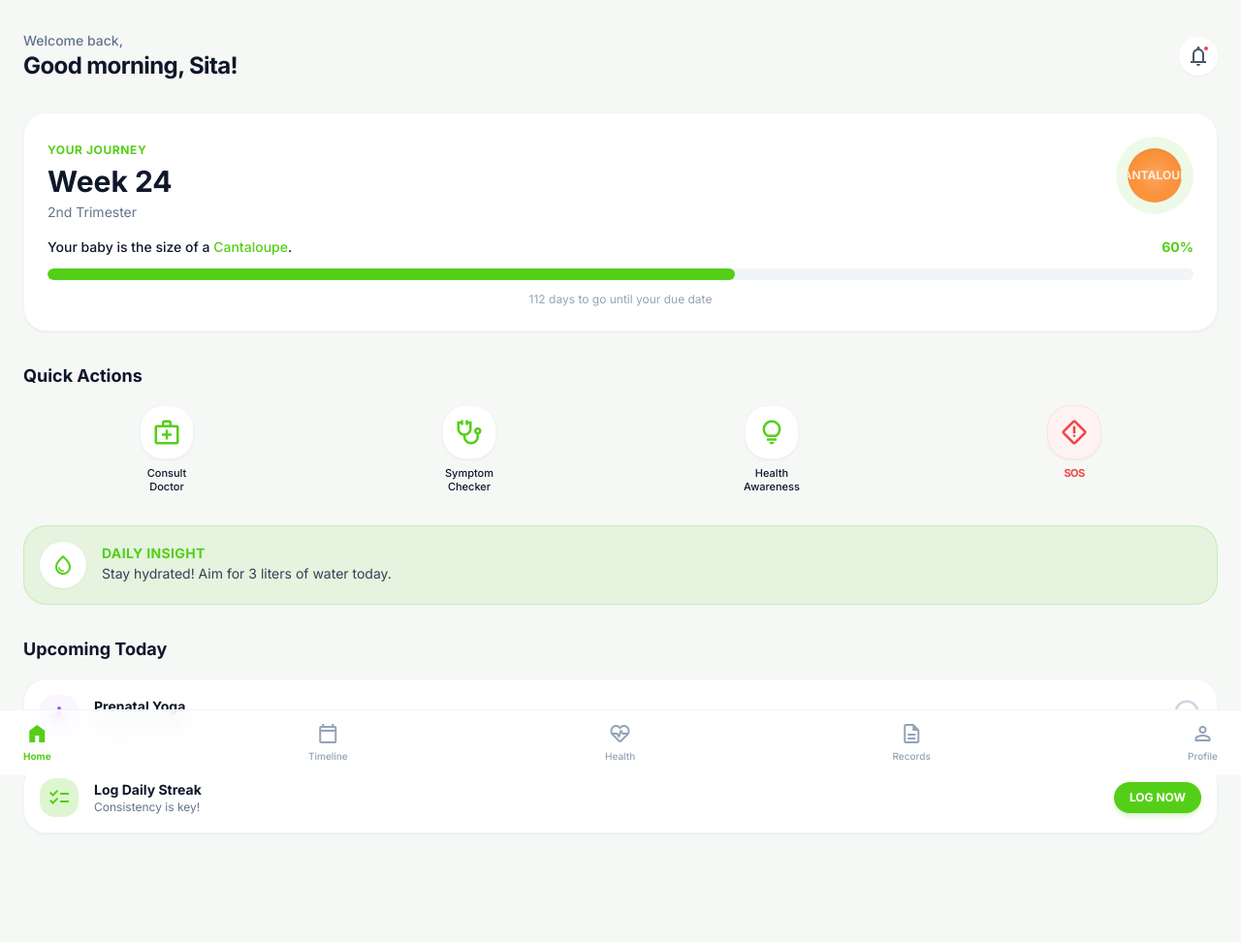
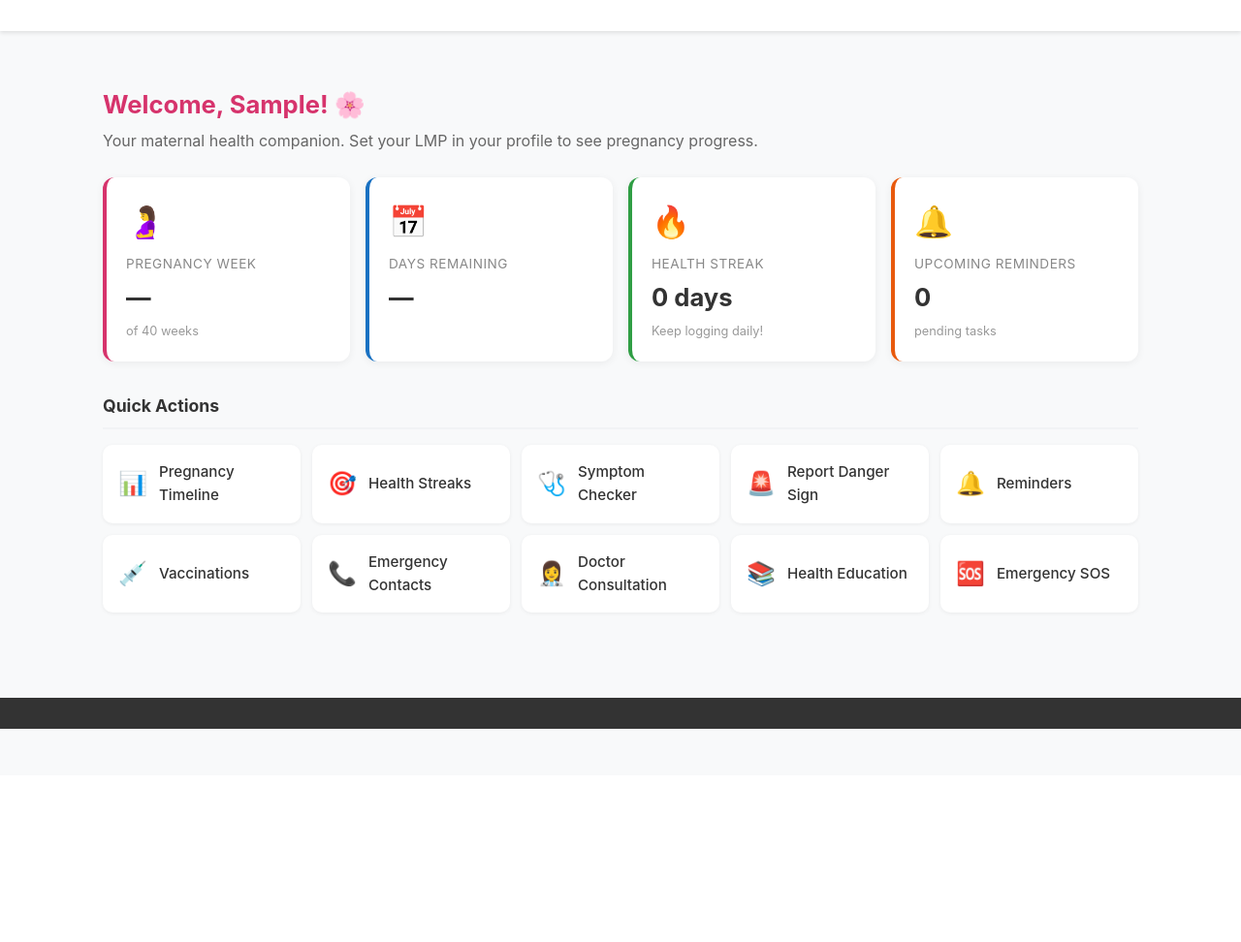
Before and after one commit to saugat2003/codeyatra2.0_access_denied_matritwa, a Django app: page /dashboard/ in a window 1280 px wide. Shown: the whole page at 97% size. After the commit the page ends 752 px from the top, so only its background shows below. Run offline with Django 5.2, Linux system fonts and the light colour scheme; the visitor is signed in with stand-in values (Sample User, id 1); data that the repository does not hold is empty; some libraries are stand-ins or nearby versions.

Commit message:
feat(templates): add patient dashboard and pregnancy timeline
- welcome_dashboard.html: overview cards, progress bar, current
  milestone, quick actions grid, recent symptoms, next vaccination
- pregnancy_timeline.html: week-by-week timeline with current week
  highlight, milestone details with baby size and tips

```diff
--- a/templates/main/welcome_dashboard.html
+++ b/templates/main/welcome_dashboard.html
@@ -1,193 +1,203 @@
-<!DOCTYPE html>
+{% extends "base.html" %}
+{% load static %}
 
-<html lang="en"><head>
-<meta charset="utf-8"/>
-<meta content="width=device-width, initial-scale=1.0" name="viewport"/>
-<title>Matritwa - Welcome Dashboard</title>
-<script src="https://cdn.tailwindcss.com?plugins=forms,container-queries"></script>
-<link href="https://fonts.googleapis.com/css2?family=Material+Symbols+Outlined:wght,FILL@100..700,0..1&amp;display=swap" rel="stylesheet"/>
-<link href="https://fonts.googleapis.com/css2?family=Inter:wght@400;500;600;700&amp;display=swap" rel="stylesheet"/>
-<link href="https://fonts.googleapis.com/css2?family=Material+Symbols+Outlined:wght,FILL@100..700,0..1&amp;display=swap" rel="stylesheet"/>
-<script id="tailwind-config">
-        tailwind.config = {
-            darkMode: "class",
-            theme: {
-                extend: {
-                    colors: {
-                        "primary": "#54cf17",
-                        "background-light": "#f6f8f6",
-                        "background-dark": "#162111",
-                    },
-                    fontFamily: {
-                        "display": ["Inter", "sans-serif"]
-                    },
-                    borderRadius: {
-                        "DEFAULT": "0.5rem",
-                        "lg": "1rem",
-                        "xl": "1.5rem",
-                        "full": "9999px"
-                    },
-                },
-            },
-        }
-    </script>
+{% block title %}Dashboard | Matritwa{% endblock %}
+{% block body_class %}page-dashboard{% endblock %}
+
+{% block extra_css %}
 <style>
-        body {
-            font-family: 'Inter', sans-serif;
-        }
-        .material-symbols-outlined {
-            font-variation-settings: 'FILL' 0, 'wght' 400, 'GRAD' 0, 'opsz' 24;
-        }
-        .active-nav .material-symbols-outlined {
-            font-variation-settings: 'FILL' 1;
-        }
+  .dashboard { max-width: 1100px; margin: 0 auto; padding: 1.5rem 1rem; }
+  .dashboard__greeting { margin-bottom: 1.5rem; }
+  .dashboard__greeting h1 { font-size: 1.6rem; color: #d6336c; }
+  .dashboard__greeting p { color: #666; margin-top: .25rem; }
+
+  .overview-cards { display: grid; grid-template-columns: repeat(auto-fit, minmax(220px, 1fr)); gap: 1rem; margin-bottom: 2rem; }
+  .card { background: #fff; border-radius: 12px; padding: 1.25rem; box-shadow: 0 2px 8px rgba(0,0,0,.06); transition: transform .15s; }
+  .card:hover { transform: translateY(-2px); box-shadow: 0 4px 16px rgba(0,0,0,.1); }
+  .card__icon { font-size: 2rem; margin-bottom: .5rem; }
+  .card__title { font-size: .85rem; text-transform: uppercase; letter-spacing: .5px; color: #888; margin-bottom: .25rem; }
+  .card__value { font-size: 1.6rem; font-weight: 700; color: #333; }
+  .card__subtitle { font-size: .8rem; color: #999; margin-top: .25rem; }
+
+  .card--pink { border-left: 4px solid #d6336c; }
+  .card--blue { border-left: 4px solid #1971c2; }
+  .card--green { border-left: 4px solid #2f9e44; }
+  .card--orange { border-left: 4px solid #e8590c; }
+  .card--purple { border-left: 4px solid #7048e8; }
+
+  .progress-bar-wrap { background: #e9ecef; border-radius: 100px; height: 10px; margin-top: .75rem; overflow: hidden; }
+  .progress-bar-fill { height: 100%; border-radius: 100px; background: linear-gradient(90deg, #d6336c, #e8590c); transition: width .4s; }
+
+  .milestone-card { background: linear-gradient(135deg, #fff0f6, #fff4e6); border-radius: 12px; padding: 1.5rem; margin-bottom: 2rem; }
+  .milestone-card h3 { color: #d6336c; margin-bottom: .5rem; }
+  .milestone-card p { color: #555; line-height: 1.7; }
+  .milestone-card .baby-size { display: inline-block; background: #d6336c; color: #fff; padding: .25rem .75rem; border-radius: 100px; font-size: .85rem; margin-top: .5rem; }
+
+  .quick-actions { display: grid; grid-template-columns: repeat(auto-fit, minmax(180px, 1fr)); gap: .75rem; margin-bottom: 2rem; }
+  .quick-action { display: flex; align-items: center; gap: .75rem; background: #fff; padding: 1rem; border-radius: 10px; text-decoration: none; color: #333; box-shadow: 0 1px 4px rgba(0,0,0,.06); transition: all .15s; }
+  .quick-action:hover { background: #fff0f6; transform: translateY(-1px); }
+  .quick-action__icon { font-size: 1.5rem; }
+  .quick-action__label { font-weight: 500; font-size: .95rem; }
+
+  .section-title { font-size: 1.1rem; color: #333; margin-bottom: 1rem; padding-bottom: .5rem; border-bottom: 2px solid #f1f3f5; }
+
+  .symptom-item { display: flex; justify-content: space-between; align-items: center; padding: .75rem 0; border-bottom: 1px solid #f1f3f5; }
+  .symptom-item__name { font-weight: 500; }
+  .symptom-item__severity { font-size: .8rem; padding: .2rem .6rem; border-radius: 100px; }
+  .severity--mild { background: #d3f9d8; color: #2b8a3e; }
+  .severity--moderate { background: #fff3bf; color: #e67700; }
+  .severity--severe { background: #ffe3e3; color: #c92a2a; }
 </style>
-<style>
-    body {
-      min-height: max(884px, 100dvh);
-    }
-  </style>
-  </head>
-<body class="bg-background-light dark:bg-background-dark text-slate-900 dark:text-slate-100 min-h-screen pb-24">
-<!-- Header Section -->
-<header class="flex items-center justify-between px-6 pt-8 pb-4">
-<div class="flex flex-col">
-<span class="text-sm font-medium text-slate-500 dark:text-slate-400">Welcome back,</span>
-<h1 class="text-2xl font-bold tracking-tight">Good morning, Sita!</h1>
+{% endblock %}
+
+{% block content %}
+<div class="dashboard">
+
+  <!-- Greeting -->
+  <div class="dashboard__greeting">
+    <h1>Welcome, {{ user.get_short_name }}! 🌸</h1>
+    {% if week %}
+      <p>You are in <strong>Week {{ week }}</strong> of your pregnancy — {{ trimester|default:"" }}{% if trimester == 1 %}st{% elif trimester == 2 %}nd{% elif trimester == 3 %}rd{% endif %} Trimester</p>
+    {% else %}
+      <p>Your maternal health companion. Set your LMP in your profile to see pregnancy progress.</p>
+    {% endif %}
   </div>
-<div class="relative">
-<button class="w-10 h-10 flex items-center justify-center rounded-full bg-white dark:bg-slate-800 shadow-sm">
-<span class="material-symbols-outlined text-slate-600 dark:text-slate-300">notifications</span>
-<span class="absolute top-2 right-2 w-2 h-2 bg-red-500 rounded-full border-2 border-white dark:border-slate-800"></span>
-</button>
+
+  <!-- Overview Cards -->
+  <div class="overview-cards">
+    <div class="card card--pink">
+      <div class="card__icon">🤰</div>
+      <div class="card__title">Pregnancy Week</div>
+      <div class="card__value">{{ week|default:"—" }}</div>
+      <div class="card__subtitle">of 40 weeks</div>
+      {% if progress %}
+        <div class="progress-bar-wrap">
+          <div class="progress-bar-fill" style="width: {{ progress }}%"></div>
         </div>
-</header>
-<!-- Main Journey Card -->
-<section class="px-6 py-4">
-<div class="bg-white dark:bg-slate-800 rounded-xl p-6 shadow-sm border border-slate-100 dark:border-slate-700">
-<div class="flex justify-between items-start mb-4">
-<div class="space-y-1">
-<span class="text-xs font-bold uppercase tracking-wider text-primary">Your Journey</span>
-<h2 class="text-3xl font-bold text-slate-900 dark:text-white">Week 24</h2>
-<p class="text-sm text-slate-500 dark:text-slate-400">2nd Trimester</p>
+      {% endif %}
     </div>
-<div class="w-20 h-20 bg-primary/10 rounded-full flex items-center justify-center">
-<!-- Cantaloupe Placeholder Illustration -->
-<div class="w-14 h-14 bg-orange-400 rounded-full relative overflow-hidden flex items-center justify-center shadow-inner" data-alt="Stylized orange cantaloupe illustration for baby size">
-<div class="absolute inset-0 opacity-20 bg-[radial-gradient(circle_at_center,_var(--tw-gradient-stops))] from-white via-transparent to-transparent"></div>
-<span class="text-xs font-bold text-white/80 uppercase">Cantaloupe</span>
+
+    <div class="card card--blue">
+      <div class="card__icon">📅</div>
+      <div class="card__title">Days Remaining</div>
+      <div class="card__value">{{ days_left|default:"—" }}</div>
+      {% if edd %}
+        <div class="card__subtitle">EDD: {{ edd|date:"M d, Y" }}</div>
+      {% endif %}
     </div>
+
+    <div class="card card--green">
+      <div class="card__icon">🔥</div>
+      <div class="card__title">Health Streak</div>
+      <div class="card__value">{{ streak_count }} days</div>
+      <div class="card__subtitle">Keep logging daily!</div>
     </div>
+
+    <div class="card card--orange">
+      <div class="card__icon">🔔</div>
+      <div class="card__title">Upcoming Reminders</div>
+      <div class="card__value">{{ upcoming_reminders }}</div>
+      <div class="card__subtitle">pending tasks</div>
     </div>
-<div class="space-y-3">
-<div class="flex justify-between items-end">
-<p class="text-sm font-medium">Your baby is the size of a <span class="text-primary">Cantaloupe</span>.</p>
-<p class="text-sm font-bold text-primary">60%</p>
+
+    {% if pending_danger_signs %}
+    <div class="card card--purple">
+      <div class="card__icon">⚠️</div>
+      <div class="card__title">Danger Signs</div>
+      <div class="card__value">{{ pending_danger_signs }}</div>
+      <div class="card__subtitle">pending review</div>
     </div>
-<div class="w-full bg-slate-100 dark:bg-slate-700 h-3 rounded-full overflow-hidden">
-<div class="bg-primary h-full rounded-full w-[60%]"></div>
+    {% endif %}
   </div>
-<p class="text-xs text-slate-400 dark:text-slate-500 text-center">112 days to go until your due date</p>
+
+  <!-- Current Milestone -->
+  {% if current_milestone %}
+  <div class="milestone-card">
+    <h3>📌 {{ current_milestone.title }}</h3>
+    <p>{{ current_milestone.description }}</p>
+    {% if current_milestone.baby_size %}
+      <span class="baby-size">🍼 Baby is about the size of {{ current_milestone.baby_size }}</span>
+    {% endif %}
+    {% if current_milestone.tips %}
+      <p style="margin-top: .75rem;"><strong>💡 Tip:</strong> {{ current_milestone.tips }}</p>
+    {% endif %}
   </div>
+  {% endif %}
+
+  <!-- Quick Actions -->
+  <h2 class="section-title">Quick Actions</h2>
+  <div class="quick-actions">
+    <a href="{% url 'main:pregnancy_timeline' %}" class="quick-action">
+      <span class="quick-action__icon">📊</span>
+      <span class="quick-action__label">Pregnancy Timeline</span>
+    </a>
+    <a href="{% url 'main:health_streaks' %}" class="quick-action">
+      <span class="quick-action__icon">🎯</span>
+      <span class="quick-action__label">Health Streaks</span>
+    </a>
+    <a href="{% url 'main:symptom_checker' %}" class="quick-action">
+      <span class="quick-action__icon">🩺</span>
+      <span class="quick-action__label">Symptom Checker</span>
+    </a>
+    <a href="{% url 'main:report_danger_sign' %}" class="quick-action">
+      <span class="quick-action__icon">🚨</span>
+      <span class="quick-action__label">Report Danger Sign</span>
+    </a>
+    <a href="{% url 'main:reminders' %}" class="quick-action">
+      <span class="quick-action__icon">🔔</span>
+      <span class="quick-action__label">Reminders</span>
+    </a>
+    <a href="{% url 'main:vaccination_details' %}" class="quick-action">
+      <span class="quick-action__icon">💉</span>
+      <span class="quick-action__label">Vaccinations</span>
+    </a>
+    <a href="{% url 'main:emergency_contacts' %}" class="quick-action">
+      <span class="quick-action__icon">📞</span>
+      <span class="quick-action__label">Emergency Contacts</span>
+    </a>
+    <a href="{% url 'main:doctor_consultation' %}" class="quick-action">
+      <span class="quick-action__icon">👩‍⚕️</span>
+      <span class="quick-action__label">Doctor Consultation</span>
+    </a>
+    <a href="{% url 'main:awareness_education' %}" class="quick-action">
+      <span class="quick-action__icon">📚</span>
+      <span class="quick-action__label">Health Education</span>
+    </a>
+    <a href="{% url 'main:emergency_sos' %}" class="quick-action">
+      <span class="quick-action__icon">🆘</span>
+      <span class="quick-action__label">Emergency SOS</span>
+    </a>
   </div>
-</section>
-<!-- Quick Actions -->
-<section class="px-6 py-4">
-<h3 class="text-lg font-bold mb-4">Quick Actions</h3>
-<div class="grid grid-cols-4 gap-4">
-<div class="flex flex-col items-center gap-2">
-<button class="w-14 h-14 bg-white dark:bg-slate-800 rounded-xl shadow-sm border border-slate-100 dark:border-slate-700 flex items-center justify-center text-primary">
-<span class="material-symbols-outlined text-3xl">medical_services</span>
-</button>
-<span class="text-[11px] font-medium text-center leading-tight">Consult<br/>Doctor</span>
+
+  <!-- Recent Symptoms -->
+  {% if recent_symptoms %}
+  <h2 class="section-title">Recent Symptoms</h2>
+  <div class="card" style="margin-bottom: 2rem;">
+    {% for s in recent_symptoms %}
+    <div class="symptom-item">
+      <div>
+        <span class="symptom-item__name">{{ s.get_symptom_display }}</span>
+        <small style="color: #999;"> — {{ s.date|date:"M d" }}</small>
       </div>
-<div class="flex flex-col items-center gap-2">
-<button class="w-14 h-14 bg-white dark:bg-slate-800 rounded-xl shadow-sm border border-slate-100 dark:border-slate-700 flex items-center justify-center text-primary">
-<span class="material-symbols-outlined text-3xl">stethoscope</span>
-</button>
-<span class="text-[11px] font-medium text-center leading-tight">Symptom<br/>Checker</span>
+      <span class="symptom-item__severity {% if s.severity <= 2 %}severity--mild{% elif s.severity == 3 %}severity--moderate{% else %}severity--severe{% endif %}">
+        {{ s.get_severity_display }}
+      </span>
     </div>
-<div class="flex flex-col items-center gap-2">
-<button class="w-14 h-14 bg-white dark:bg-slate-800 rounded-xl shadow-sm border border-slate-100 dark:border-slate-700 flex items-center justify-center text-primary">
-<span class="material-symbols-outlined text-3xl">lightbulb</span>
-</button>
-<span class="text-[11px] font-medium text-center leading-tight">Health<br/>Awareness</span>
+    {% endfor %}
+    <a href="{% url 'main:symptom_checker' %}" style="display:block; text-align:center; margin-top:.75rem; color:#d6336c; text-decoration:none; font-size:.9rem;">View all symptoms →</a>
   </div>
-<div class="flex flex-col items-center gap-2">
-<button class="w-14 h-14 bg-red-50 dark:bg-red-900/20 rounded-xl shadow-sm border border-red-100 dark:border-red-900/30 flex items-center justify-center text-red-500">
-<span class="material-symbols-outlined text-3xl font-bold">emergency_home</span>
-</button>
-<span class="text-[11px] font-bold text-red-500 text-center leading-tight uppercase tracking-tighter">SOS</span>
+  {% endif %}
+
+  <!-- Next Vaccination -->
+  {% if next_vaccination %}
+  <h2 class="section-title">Next Vaccination</h2>
+  <div class="card card--blue" style="margin-bottom: 2rem;">
+    <div class="card__icon">💉</div>
+    <div class="card__value" style="font-size: 1.1rem;">{{ next_vaccination.get_vaccine_name_display }}</div>
+    <div class="card__subtitle">Scheduled: {{ next_vaccination.scheduled_date|date:"M d, Y" }}</div>
+    <a href="{% url 'main:vaccination_details' %}" style="display:inline-block; margin-top:.5rem; color:#1971c2; text-decoration:none; font-size:.85rem;">View details →</a>
   </div>
+  {% endif %}
+
 </div>
-</section>
-<!-- Daily Insight -->
-<section class="px-6 py-4">
-<div class="bg-primary/10 border border-primary/20 rounded-xl p-4 flex gap-4 items-center">
-<div class="w-12 h-12 bg-white dark:bg-slate-800 rounded-full flex shrink-0 items-center justify-center text-primary shadow-sm">
-<span class="material-symbols-outlined">water_drop</span>
-</div>
-<div class="flex flex-col">
-<h4 class="text-sm font-bold text-primary uppercase tracking-wide">Daily Insight</h4>
-<p class="text-sm text-slate-700 dark:text-slate-300 leading-relaxed">Stay hydrated! Aim for 3 liters of water today.</p>
-</div>
-</div>
-</section>
-<!-- Upcoming Today -->
-<section class="px-6 py-4">
-<h3 class="text-lg font-bold mb-4">Upcoming Today</h3>
-<div class="space-y-3">
-<div class="bg-white dark:bg-slate-800 p-4 rounded-xl flex items-center justify-between border border-slate-100 dark:border-slate-700 shadow-sm">
-<div class="flex items-center gap-4">
-<div class="w-10 h-10 bg-purple-50 dark:bg-purple-900/20 rounded-lg flex items-center justify-center text-purple-500">
-<span class="material-symbols-outlined">self_improvement</span>
-</div>
-<div>
-<h5 class="font-bold text-sm">Prenatal Yoga</h5>
-<p class="text-xs text-slate-500">Today, 5:00 PM</p>
-</div>
-</div>
-<button class="text-slate-300 dark:text-slate-600">
-<span class="material-symbols-outlined text-3xl">radio_button_unchecked</span>
-</button>
-</div>
-<div class="bg-white dark:bg-slate-800 p-4 rounded-xl flex items-center justify-between border border-slate-100 dark:border-slate-700 shadow-sm">
-<div class="flex items-center gap-4">
-<div class="w-10 h-10 bg-primary/20 rounded-lg flex items-center justify-center text-primary">
-<span class="material-symbols-outlined">checklist</span>
-</div>
-<div>
-<h5 class="font-bold text-sm">Log Daily Streak</h5>
-<p class="text-xs text-slate-500">Consistency is key!</p>
-</div>
-</div>
-<button class="bg-primary text-white text-xs font-bold px-4 py-2 rounded-full shadow-md shadow-primary/20">
-                    LOG NOW
-                </button>
-</div>
-</div>
-</section>
-<!-- Bottom Navigation Bar -->
-<nav class="fixed bottom-0 left-0 right-0 bg-white/80 dark:bg-slate-900/80 backdrop-blur-md border-t border-slate-100 dark:border-slate-800 px-6 py-3 flex justify-between items-center z-50">
-<a class="flex flex-col items-center gap-1 active-nav text-primary" href="#">
-<span class="material-symbols-outlined">home</span>
-<span class="text-[10px] font-bold">Home</span>
-</a>
-<a class="flex flex-col items-center gap-1 text-slate-400 dark:text-slate-500" href="#">
-<span class="material-symbols-outlined">calendar_today</span>
-<span class="text-[10px] font-medium">Timeline</span>
-</a>
-<a class="flex flex-col items-center gap-1 text-slate-400 dark:text-slate-500" href="#">
-<span class="material-symbols-outlined">ecg_heart</span>
-<span class="text-[10px] font-medium">Health</span>
-</a>
-<a class="flex flex-col items-center gap-1 text-slate-400 dark:text-slate-500" href="#">
-<span class="material-symbols-outlined">description</span>
-<span class="text-[10px] font-medium">Records</span>
-</a>
-<a class="flex flex-col items-center gap-1 text-slate-400 dark:text-slate-500" href="#">
-<span class="material-symbols-outlined">person</span>
-<span class="text-[10px] font-medium">Profile</span>
-</a>
-</nav>
-</body></html>
+{% endblock %}
```
Also changed, not shown: templates/main/pregnancy_timeline.html (+93 -190 lines). Lines whose indentation alone changed are shown as unchanged.
